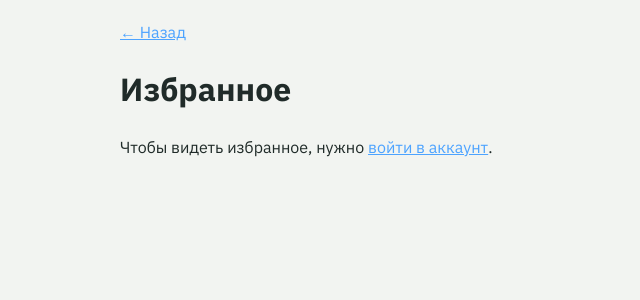
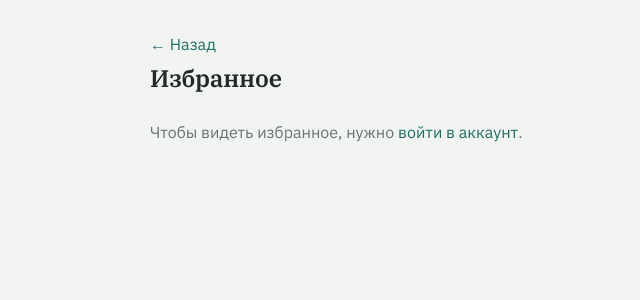
Before and after one commit to almash591-sudo/mediktest-kg, a Next.js app: page /favorites in a window 1280 px wide. Shown: the top 300 px of the page, without its empty margins (190-830 px from the left). Built offline with nearby package versions, Linux system fonts and the light colour scheme; no server answers.

Commit message:
Update page.tsx

```diff
--- a/app/favorites/page.tsx
+++ b/app/favorites/page.tsx
@@ -59,18 +59,20 @@ export default function FavoritesPage() {
   }, [])
 
   return (
-    <div style={{ padding: '20px', maxWidth: '700px', margin: '0 auto' }}>
-      <Link href="/" style={{ color: '#4da3ff' }}>
+    <div className="container">
+      <Link href="/" className="link">
         &larr; Назад
       </Link>
-      <h1>Избранное</h1>
+      <h1 className="wordmark" style={{ fontSize: '24px' }}>
+        Избранное
+      </h1>
 
-      {loading && <p>Загрузка...</p>}
+      {loading && <p className="muted">Загрузка...</p>}
 
       {!loading && !loggedIn && (
-        <p>
+        <p className="muted">
           Чтобы видеть избранное, нужно{' '}
-          <Link href="/login" style={{ color: '#4da3ff' }}>
+          <Link href="/login" className="link">
             войти в аккаунт
           </Link>
           .
@@ -78,12 +80,12 @@ export default function FavoritesPage() {
       )}
 
       {!loading && loggedIn && questions.length === 0 && (
-        <p>Пока нет вопросов в избранном — нажми на звёздочку рядом с вопросом, чтобы добавить.</p>
+        <p className="muted">
+          Пока нет вопросов в избранном — нажми на звёздочку рядом с вопросом, чтобы добавить.
+        </p>
       )}
 
-      {!loading && loggedIn && questions.length > 0 && (
-        <QuestionList questions={questions} />
-      )}
+      {!loading && loggedIn && questions.length > 0 && <QuestionList questions={questions} />}
     </div>
   )
 }
```
